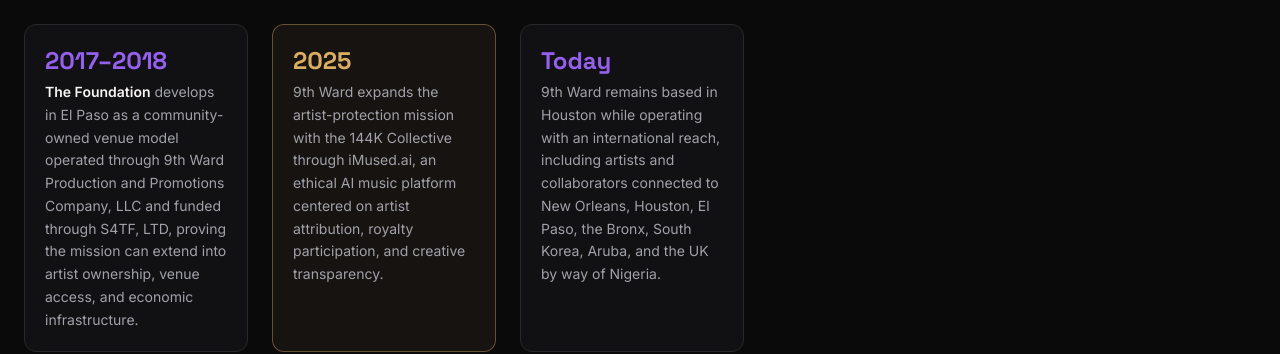
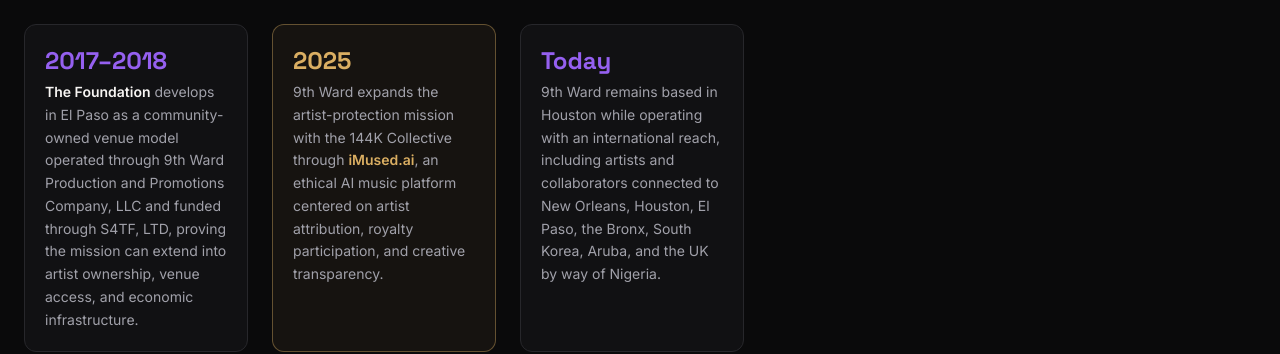
Before and after one commit to Blaquestalyon/9thward-website, a Next.js app: page /about in a window 1280 px wide. Shown: the part 3300-3654 px from the top of the page. Built offline with nearby package versions, Linux system fonts and the light colour scheme; no server answers.

Commit message:
content(about): link iMused.ai on the 2025 timeline card
Link 'iMused.ai' in the 2025 timeline card to https://imused.ai using
the gold underline-on-hover style to match the card's gold accent
(the same target/rel/underline pattern used by the first iMused.ai
mention in the Our Story narrative).

```diff
--- a/app/about/page.tsx
+++ b/app/about/page.tsx
@@ -290,9 +290,16 @@
             <p className="font-display text-2xl font-bold text-gold">2025</p>
             <p className="mt-1 text-sm leading-relaxed text-muted-foreground">
               9th Ward expands the artist-protection mission with the 144K
-              Collective through iMused.ai, an ethical AI music platform
-              centered on artist attribution, royalty participation, and
-              creative transparency.
+              Collective through{" "}
+              <a
+                href="https://imused.ai"
+                target="_blank"
+                rel="noopener noreferrer"
+                className="font-semibold text-gold underline-offset-4 hover:underline"
+              >
+                iMused.ai
+              </a>, an ethical AI music platform centered on artist
+              attribution, royalty participation, and creative transparency.
             </p>
           </div>
           <div className="rounded-lg border border-border bg-card p-5">
```
